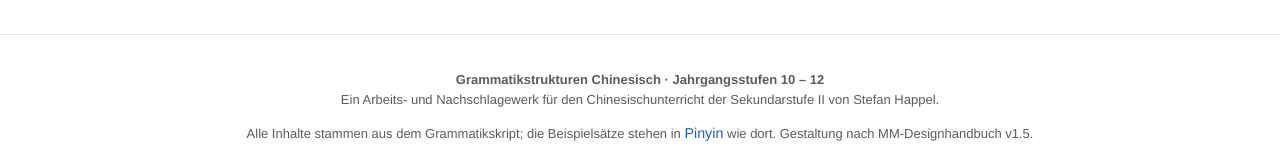
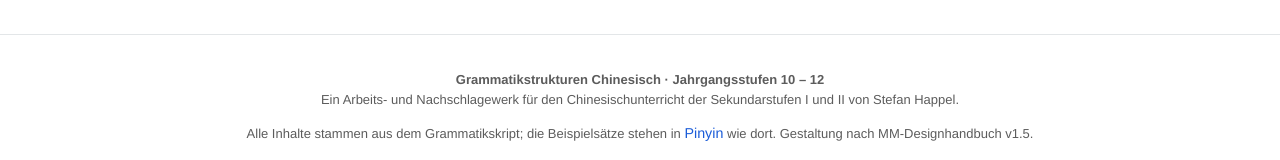
Before and after one commit to Smartuptake/chinesisch-grammatik-nachschlagewerk, a plain HTML site: page index.html in a window 1280 px wide. Shown: the part 5096-5256 px from the top of the page. Drawn offline with Linux system fonts and the light colour scheme; a web font is replaced by a local one.

Commit message:
Startseite: Sekundarstufen I und II
Co-Authored-By: Claude Opus 5.5 <noreply@anthropic.com>

```diff
--- a/index.html
+++ b/index.html
@@ -104,7 +104,7 @@
   <p>
     <b>Grammatikstrukturen Chinesisch · Jahrgangsstufen 10 – 12</b><br>
     Ein Arbeits- und Nachschlagewerk für den Chinesischunterricht der
-    Sekundarstufe II von Stefan Happel.
+    Sekundarstufen I und II von Stefan Happel.
   </p>
   <p>
     Alle Inhalte stammen aus dem Grammatikskript; die Beispielsätze stehen
```
